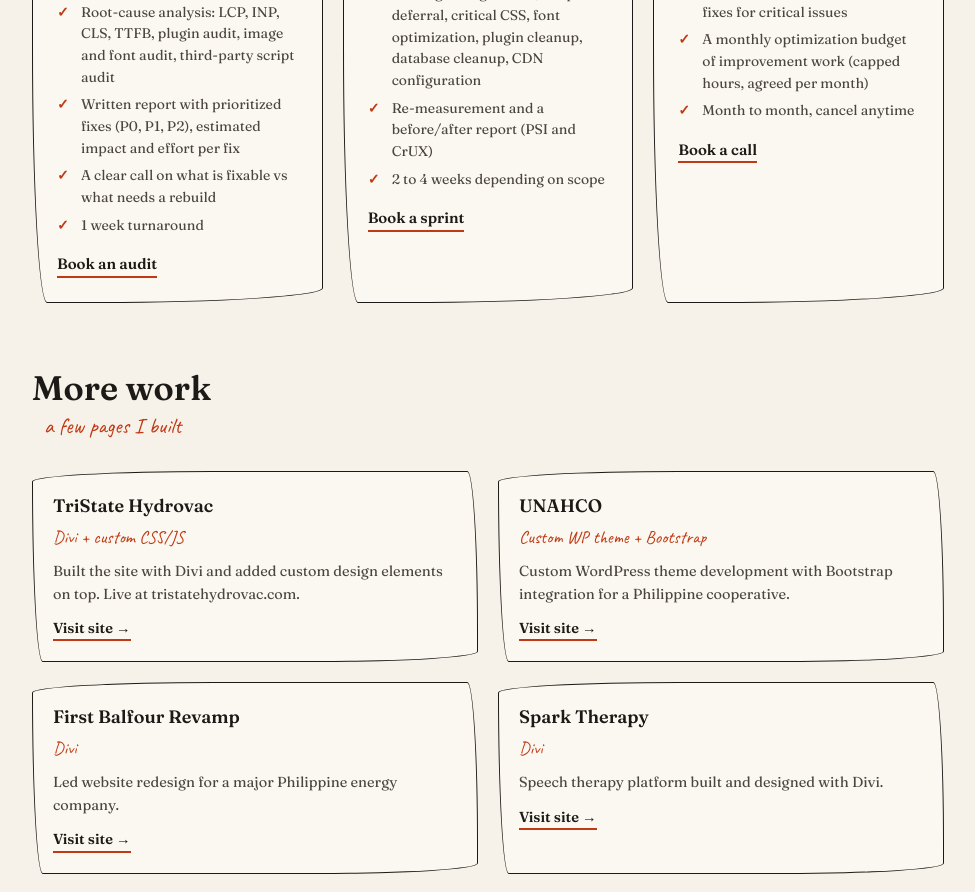
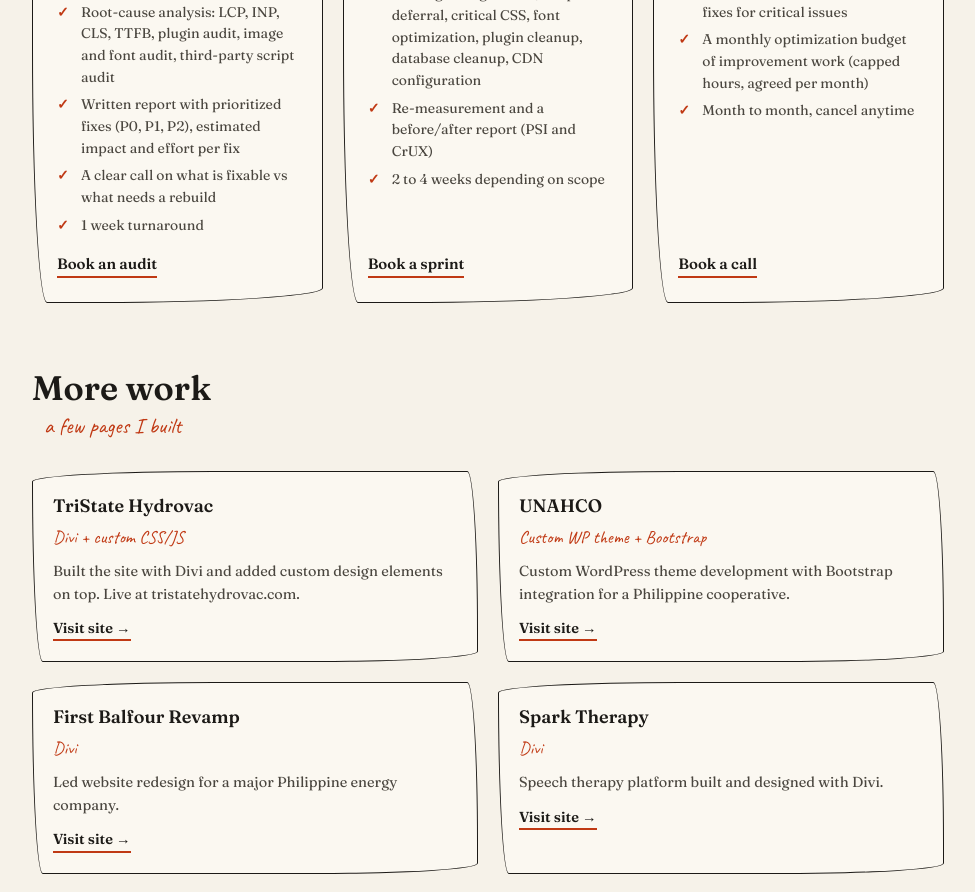
Before and after one commit to yuuhub/yuuri-portfolio, a Next.js app: page / in a window 1280 px wide. Shown: the part 2160-3052 px from the top of the page, without its empty margins (152-1127 px from the left). Built offline with nearby package versions, Linux system fonts and the light colour scheme.

Commit message:
Services: pin CTA to card bottom with mt-auto so all three align across equal-height cards

```diff
--- a/app/page.tsx
+++ b/app/page.tsx
@@ -174,7 +174,7 @@
               </ul>
               <a
                 href={s.ctaHref}
-                className="mt-4 text-[15px] font-semibold border-b-2 border-[var(--accent)] self-start hover:text-[var(--accent)]"
+                className="mt-auto pt-4 text-[15px] font-semibold border-b-2 border-[var(--accent)] self-start hover:text-[var(--accent)]"
               >
                 {s.cta}
               </a>
```
